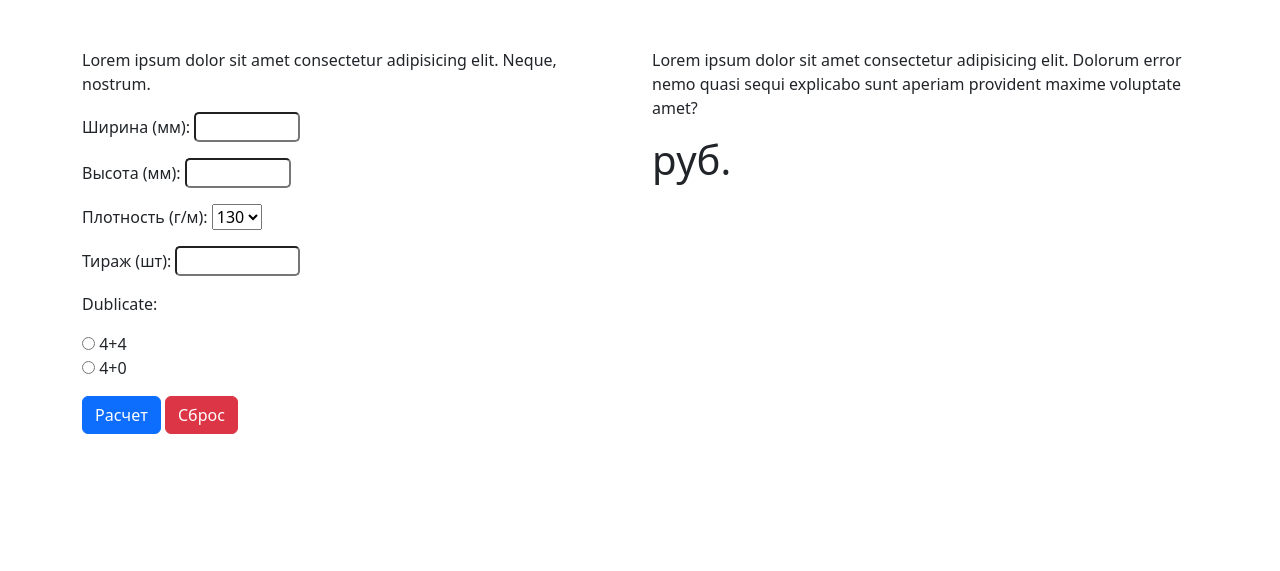
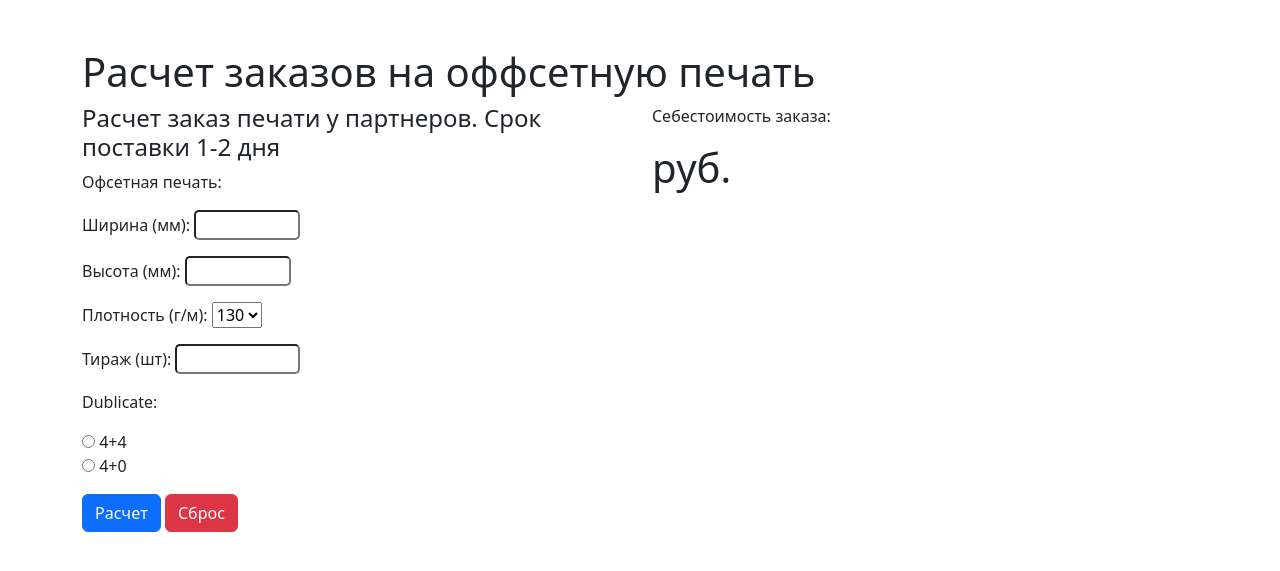
Before and after one commit to Klaus8k/sokolol, a Django app: template order_cost/templates/order_cost/order_cost_index.html in a window 1280 px wide. Shown: the part 76-647 px from the top of the page. Run offline with Django 4.2, Linux system fonts and the light colour scheme; the template is opened without the code that fills it: values that come from a table or form of the project are taken from there, others are empty; some libraries are stand-ins or nearby versions.

Commit message:
add solvent form

```diff
--- a/order_cost/forms.py
+++ b/order_cost/forms.py
@@ -1,18 +1,34 @@
 from django import forms
-from django.forms.widgets import NumberInput, RadioSelect
+from django.forms import widgets
 
 paper_weigh = [(130, 130), (170, 170), (300, 300)]
-dublicate_choise = [(True,'4+4'),(False,'4+0')]
-form_wiget = NumberInput(attrs={'class': 'offset_form'})
+dublicate_choise = [(True, '4+4'), (False, '4+0')]
+form_wiget = widgets.NumberInput(attrs={'class': 'offset_form'})
 
 
 class OffsetForm(forms.Form):
+    type_order = forms.CharField(initial='offset', label='Офсетная печать',
+                                 widget=widgets.TextInput(attrs={'style': 'display: none'}))
     width = forms.IntegerField(required=None, min_value=0, max_value=1000,
-                                label='Ширина (мм)', widget=form_wiget)
+                               label='Ширина (мм)', widget=form_wiget)
     higth = forms.IntegerField(required=None, min_value=0, max_value=1000,
-                                label='Высота (мм)', widget=form_wiget)
+                               label='Высота (мм)', widget=form_wiget)
     weigh = forms.ChoiceField(required=None,
-                                label='Плотность (г/м)', choices=paper_weigh)
+                              label='Плотность (г/м)', choices=paper_weigh)
     order = forms.IntegerField(required=None, min_value=0, max_value=100000,
-                                label='Тираж (шт)', widget=form_wiget)
-    dublicate = forms.BooleanField(required=None, widget=RadioSelect(choices=dublicate_choise))
+                               label='Тираж (шт)', widget=form_wiget)
+    dublicate = forms.BooleanField(required=None,
+                                   widget=widgets.RadioSelect(choices=dublicate_choise))
+
+
+material_choise = [('banner', 'Баннер'), ('sticker', 'Наклейка'), ('tabl', 'Табличка')]
+
+class SolventForm(forms.Form):
+    type_order = forms.CharField(initial='solvent', label='Широкоформатная печать',
+                                 widget=widgets.TextInput(attrs={'style': 'display: none'}))
+    width = forms.IntegerField(required=None, min_value=0, max_value=100,
+                               label='Ширина (м)', widget=form_wiget)
+    higth = forms.IntegerField(required=None, min_value=0, max_value=100,
+                               label='Высота (м)', widget=form_wiget)
+    weigh = forms.ChoiceField(required=None,
+                              label='Материал (г/м)', choices=material_choise)
--- a/order_cost/templates/order_cost/order_cost_index.html
+++ b/order_cost/templates/order_cost/order_cost_index.html
@@ -38,8 +38,9 @@
     <div class="container">
         <div class="offset">
             <div class="row">
-                <div class="col-6">
-                    <p>Lorem ipsum dolor sit amet consectetur adipisicing elit. Neque, nostrum.</p>
+                <h1>Расчет заказов на оффсетную печать</h1>
+                <div class="col-lg-6">
+                    <h4>Расчет заказ печати у партнеров. Срок поставки 1-2 дня</h4>
                     <form class="col-6 ml-auto" action="{% url 'order_cost:order_cost' %}" method="get">
                         {% csrf_token %}
                         {{ form.as_p }}
@@ -48,18 +49,18 @@
                     </form>
                 </div>
                 <div class="offset_result col-6">
-                    <p>Lorem ipsum dolor sit amet consectetur adipisicing elit. Dolorum error nemo quasi sequi
-                        explicabo sunt aperiam provident maxime voluptate amet?</p>
-
+                    <p>Себестоимость заказа:</p>
                     <div class="offset_result">
                         <h1>{{ result }} руб.</h1>
                     </div>
-
                 </div>
             </div>
         </div>
     </div>
 
+
+
+
 </body>
 
 </html>
```
Also changed, not shown: order_cost/views.py (+10 -18 lines).
